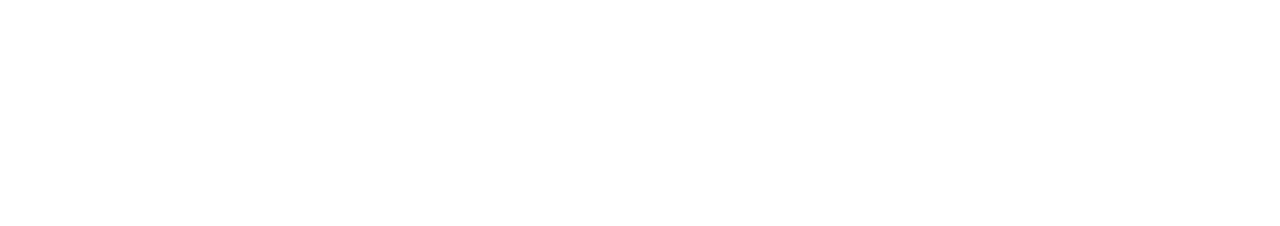
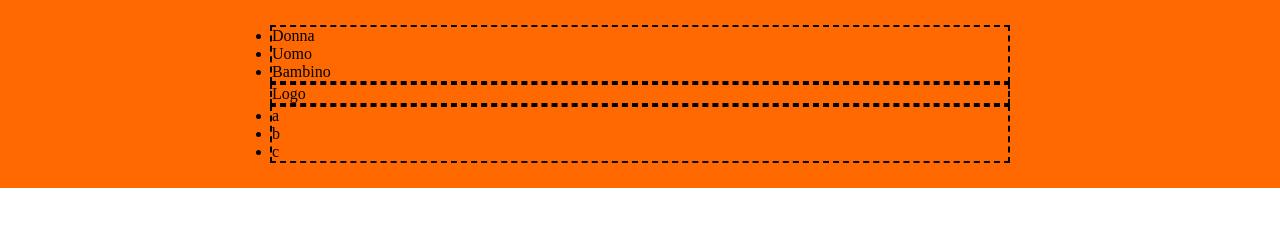
Before and after one commit to EdoardoProstamo/html-css-boolando, a plain HTML site: page index.html in a window 1280 px wide. Drawn offline with Linux system fonts and the light colour scheme.

Commit message:
feat: Inizio Header

```diff
--- a/index.html
+++ b/index.html
@@ -7,7 +7,21 @@
     <link rel="stylesheet" href="style.css">
 </head>
 <body>
-    <header></header>
+    <header>
+        <nav class="Nav">
+            <ul class="Lista">
+                <li>Donna</li>
+                <li>Uomo</li>
+                <li>Bambino</li>
+            </ul>
+            <div>Logo</div>
+            <ul class="Lista">
+                <li>a</li>
+                <li>b</li>
+                <li>c</li>
+            </ul>
+        </nav>
+    </header>
     <main></main>
     <footer></footer>
 </body>
--- a/style.css
+++ b/style.css
@@ -4,3 +4,18 @@
     margin: 0;
     box-sizing: border-box;
 }
+
+/*HEADER*/
+header {
+    padding: 25px 270px;
+    background-color: #ff6900;
+
+}
+
+.Nav > ul,
+.Nav> div {
+    border: 2px dashed black;
+}
+
+
+/*/HEADER*/
```
